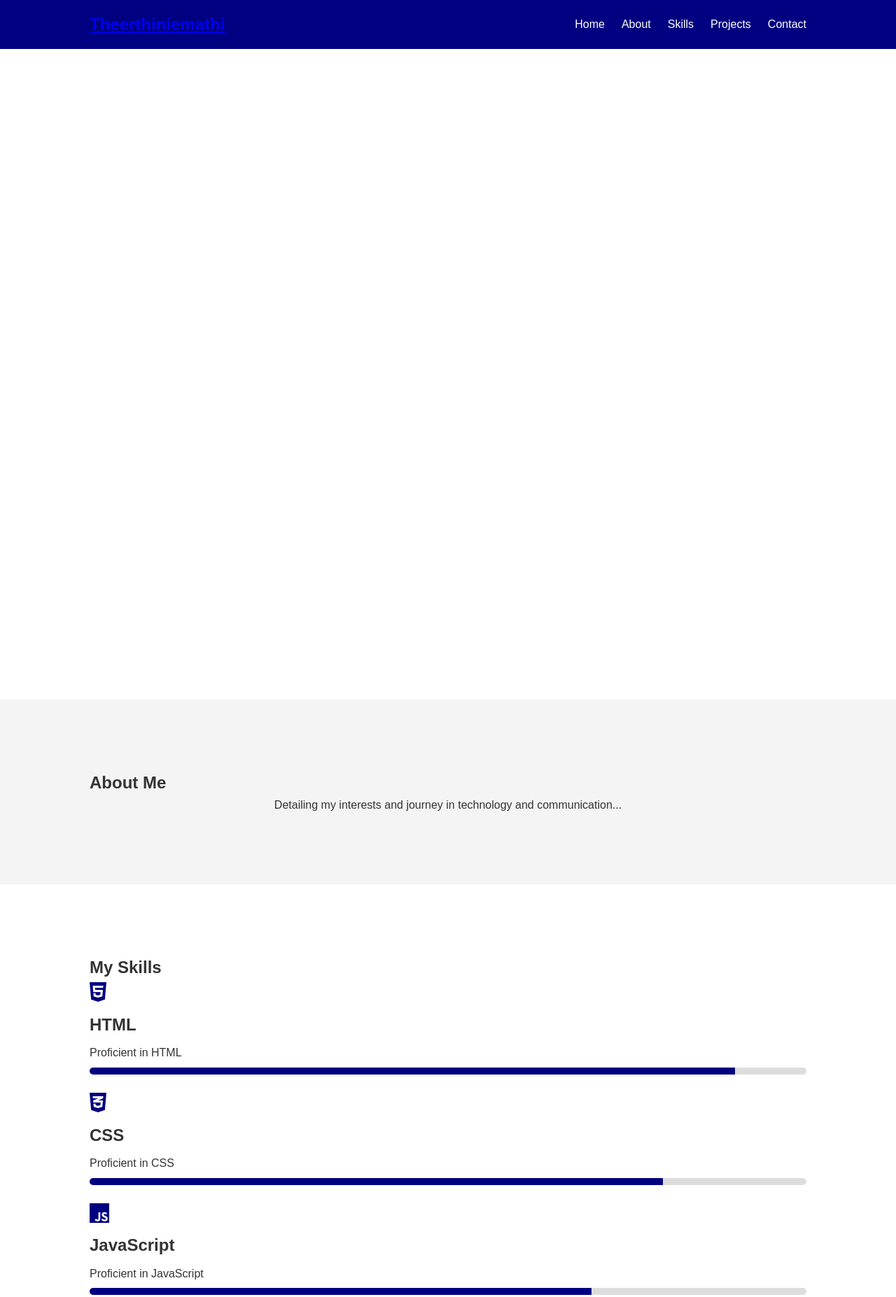
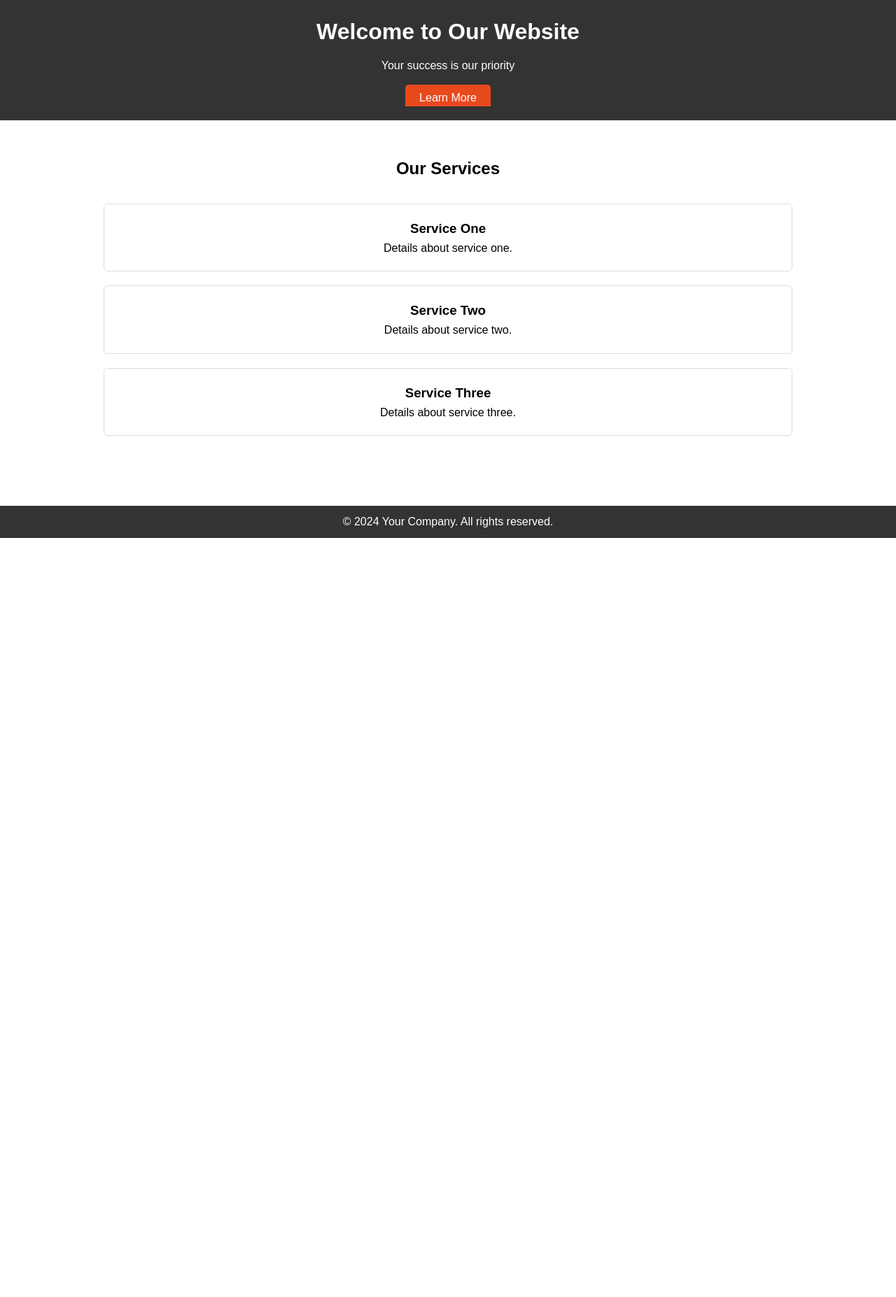
Before and after one commit to theerthu0905/codsoft, a plain HTML site: page index.html in a window 1280 px wide. Shown: the top 1854 px of the page at 70% size. After the commit the page ends 800 px from the top, so only its background shows below. Drawn offline with Linux system fonts and the light colour scheme.

Commit message:
Add files via upload

```diff
--- a/index.html
+++ b/index.html
@@ -3,216 +3,40 @@
 <head>
     <meta charset="UTF-8">
     <meta name="viewport" content="width=device-width, initial-scale=1.0">
+    <title>Landing Page</title>
     <link rel="stylesheet" href="style.css">
-    <title>Theerthiniemathi's Portfolio</title>
-    <link rel="stylesheet" href="styles.css">
 </head>
 <body>
-    <header>
-        <nav class="navbar">
-            <div class="container">
-                <a href="#" class="nav-branding">Theerthiniemathi</a>
-                <ul class="nav-menu">
-                    <li class="nav-item"><a href="#home" class="nav-link">Home</a></li>
-                    <li class="nav-item"><a href="#about" class="nav-link">About</a></li>
-                    <li class="nav-item"><a href="#skills" class="nav-link">Skills</a></li>
-                    <li class="nav-item"><a href="#projects" class="nav-link">Projects</a></li>
-                    <li class="nav-item"><a href="#contact" class="nav-link">Contact</a></li>
-                </ul>
-            </div>
-
-
-
-
-
-
-
-
-
-
-
-
-
-
-
-
-
-
-
-
-
-
-
-
-
-
-
-
-
-
-
-
-
-
-
-
-
-
-
-
-
-
-
-
-
-
-
-
-
-
-
-
-
-
-
-
-
-
-
-
-
-
-
-
-
-
-
-
-
-
-
-
-
-
-
-
-
-
-
-
-
-
-
-
-
-
-
-
-
-
-
-
-
-
-
-
-
-
-
-
-
-
-
-
-
-
-
-
-
-
-        </nav>
+    <header class="header">
+        <div class="container">
+            <h1>Welcome to Our Website</h1>
+            <p>Your success is our priority</p>
+            <a href="#services" class="btn">Learn More</a>
+        </div>
     </header>
 
-    <section id="home" class="home">
+    <section id="services" class="services">
         <div class="container">
-            <h1>Welcome to My Portfolio</h1>
-            <p>Hi, I'm Theerthiniemathi, a student at Hindustan Institute of Technology and Science.</p>
-        </div>
-    </section>
-
-    <section id="about" class="about">
-        <div class="container">
-            <h2>About Me</h2>
-            <p>Detailing my interests and journey in technology and communication...</p>
-        </div>
-    </section>
-
-    <section id="skills" class="skills">
-        <div class="container">
-            <h2>My Skills</h2>
-            <div class="skill">
-                <i class="fab fa-html5"></i>
-                <h3>HTML</h3>
-                <p>Proficient in HTML</p>
-                <div class="progress-bar"><span style="width: 90%;"></span></div>
+            <h2>Our Services</h2>
+            <div class="service">
+                <h3>Service One</h3>
+                <p>Details about service one.</p>
             </div>
-            <div class="skill">
-                <i class="fab fa-css3-alt"></i>
-                <h3>CSS</h3>
-                <p>Proficient in CSS</p>
-                <div class="progress-bar"><span style="width: 80%;"></span></div>
+            <div class="service">
+                <h3>Service Two</h3>
+                <p>Details about service two.</p>
             </div>
-            <div class="skill">
-                <i class="fab fa-js"></i>
-                <h3>JavaScript</h3>
-                <p>Proficient in JavaScript</p>
-                <div class="progress-bar"><span style="width: 70%;"></span></div>
-            </div>
-            <div class="skill">
-                <i class="fab fa-mathworks"></i>
-                <h3>MATLAB</h3>
-                <p>Proficient in MATLAB</p>
-                <div class="progress-bar"><span style="width: 60%;"></span></div>
-            </div>
-            <div class="skill">
-                <i class="fas fa-comments"></i>
-                <h3>Communication</h3>
-                <p>Excellent communication skills</p>
-                <div class="progress-bar"><span style="width: 85%;"></span></div>
+            <div class="service">
+                <h3>Service Three</h3>
+                <p>Details about service three.</p>
             </div>
         </div>
     </section>
 
-    <section id="projects" class="projects">
+    <footer class="footer">
         <div class="container">
-            <h2>My Projects</h2>
-            <p>Coming soon...</p>
-        </div>
-    </section>
-
-    <section id="contact" class="contact">
-        <div class="container">
-            <h2>Contact Me</h2>
-            <form>
-                <input type="text" name="name" placeholder="Your Name" required>
-                <input type="email" name="email" placeholder="Your Email" required>
-                <textarea name="message" placeholder="Your Message" required></textarea>
-                <button type="submit">Send Message</button>
-            </form>
-            <div class="social-links">
-                <a href="#"><i class="fab fa-facebook-f"></i></a>
-                <a href="#"><i class="fab fa-twitter"></i></a>
-                <a href="#"><i class="fab fa-linkedin-in"></i></a>
-            </div>
-        </div>
-    </section>
-
-    <footer>
-        <div class="container">
-            <p>&copy; 2024 Theerthiniemathi. All Rights Reserved.</p>
+            <p>&copy; 2024 Your Company. All rights reserved.</p>
         </div>
     </footer>
-
-    <script src="https://kit.fontawesome.com/a076d05399.js" crossorigin="anonymous"></script>
 </body>
 </html>
--- a/style.css
+++ b/style.css
@@ -1,157 +1,63 @@
-/* Reset some basic elements */
-body, h1, h2, h3, p, ul, li, a, form, input, textarea, button {
+* {
     margin: 0;
     padding: 0;
     box-sizing: border-box;
+    font-family: Arial, sans-serif;
 }
 
-/* Base styles */
 body {
-    font-family: 'Arial', sans-serif;
     line-height: 1.6;
-    color: #333;
 }
 
-/* Navbar styles */
-.navbar {
-    background-color: navy;
-    color: white;
-    padding: 1rem 0;
-    position: fixed;
-    width: 100%;
-    top: 0;
-    left: 0;
-    z-index: 1000;
-}
-.navbar .container {
-    display: flex;
-    justify-content: space-between;
-    align-items: center;
-}
-.navbar .nav-branding {
-    font-size: 1.5rem;
-    font-weight: bold;
-}
-.navbar .nav-menu {
-    list-style: none;
-    display: flex;
-}
-.navbar .nav-menu .nav-item {
-    margin-left: 1.5rem;
-}
-.navbar .nav-menu .nav-link {
-    color: white;
-    text-decoration: none;
-    transition: color 0.3s ease;
-}
-.navbar .nav-menu .nav-link:hover {
-    color: gold;
-}
-
-/* Home section styles */
-.home {
-    background: url('your-image.jpg') no-repeat center center/cover;
-    height: 100vh;
-    display: flex;
-    align-items: center;
-    justify-content: center;
-    color: white;
-    text-align: center;
-}
-.home h1 {
-    font-size: 3rem;
-}
-.home p {
-    font-size: 1.2rem;
-}
-
-/* Section styles */
-section {
-    padding: 100px 0;
-}
 .container {
     width: 80%;
     margin: auto;
-    max-width: 1200px;
+    overflow: hidden;
 }
 
-/* About section styles */
-.about {
-    background-color: #f4f4f4;
-}
-.about p {
-    max-width: 600px;
-    margin: auto;
+.header {
+    background: #333;
+    color: #fff;
+    padding: 20px 0;
     text-align: center;
 }
 
-/* Skills section styles */
-.skills .skill {
-    margin-bottom: 1.5rem;
-}
-.skills .skill i {
-    font-size: 2rem;
-    color: navy;
-}
-.skills .skill h3 {
-    font-size: 1.5rem;
-    margin-top: 0.5rem;
-}
-.skills .skill p {
-    margin: 0.5rem 0;
-}
-.skills .progress-bar {
-    background-color: #ddd;
-    border-radius: 50px;
-    overflow: hidden;
-    height: 10px;
-}
-.skills .progress-bar span {
-    display: block;
-    height: 100%;
-    background-color: navy;
-    transition: width 0.5s ease;
+.header h1 {
+    margin-bottom: 10px;
 }
 
-/* Contact section styles */
-.contact form {
-    display: flex;
-    flex-direction: column;
+.header p {
+    margin-bottom: 20px;
 }
-.contact input, .contact textarea, .contact button {
-    margin-bottom: 1rem;
-    padding: 0.75rem;
-    border: 1px solid #ccc;
+
+.btn {
+    background: #e8491d;
+    color: #fff;
+    padding: 10px 20px;
+    text-decoration: none;
     border-radius: 5px;
 }
-.contact button {
-    background-color: navy;
-    color: white;
-    border: none;
-    cursor: pointer;
-    transition: background-color 0.3s ease;
-}
-.contact button:hover {
-    background-color: gold;
-}
-.contact .social-links {
-    display: flex;
-    justify-content: center;
-}
-.contact .social-links a {
-    color: navy;
-    font-size: 1.5rem;
-    margin: 0 0.5rem;
-    transition: color 0.3s ease;
-}
-.contact .social-links a:hover {
-    color: gold;
+
+.services {
+    padding: 50px 0;
+    text-align: center;
 }
 
-/* Footer styles */
-footer {
-    background-color: navy;
-    color: white;
+.services h2 {
+    margin-bottom: 30px;
+}
+
+.service {
+    margin: 20px;
+    padding: 20px;
+    border: 1px solid #ddd;
+    border-radius: 5px;
+}
+
+.footer {
+    background: #333;
+    color: #fff;
     text-align: center;
-    padding: 1rem 0;
+    padding: 10px 0;
+    margin-top: 30px;
 }
```
